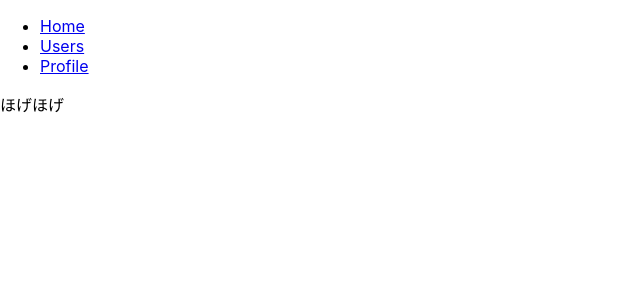
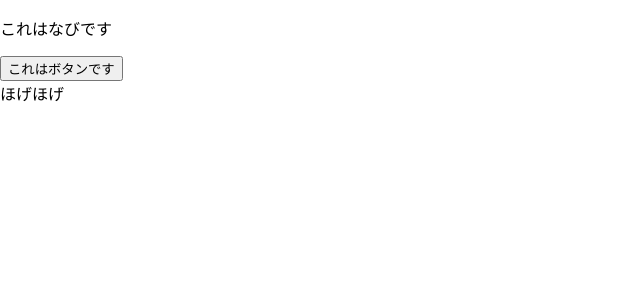
Before and after one commit to HTsuruo/nippo-react, a React (Create React App) app: page / in a window 1280 px wide. Shown: the top 300 px of the page, without its empty margins (0-640 px from the left). Built offline with nearby package versions, Linux system fonts and the light colour scheme.

Commit message:
feat: add button component.

```diff
--- a/src/App.tsx
+++ b/src/App.tsx
@@ -14,10 +14,13 @@
   return (
     <Router>
       <div>
-        <nav>
+        <Nav>
           <ul>
             <li>
               <Link to="/">Home</Link>
+            </li>
+            <li>
+              <Link to="/signin">SignIn</Link>
             </li>
             <li>
               <Link to="/users">Users</Link>
@@ -26,7 +29,7 @@
               <Link to="/profile">Profile</Link>
             </li>
           </ul>
-        </nav>
+        </Nav>
         <Switch>
           <Route path="/users">
             <User />
--- a/src/components/Nav.tsx
+++ b/src/components/Nav.tsx
@@ -1,7 +1,13 @@
 import React from 'react'
+import Button from './atoms/Button'
 
-const Nav = () => {
-  return <div>これはなびです</div>
+const Nav: React.FC<{}> = () => {
+  return (
+    <div>
+      <p>これはなびです</p>
+      <Button></Button>
+    </div>
+  )
 }
 
 export default Nav
--- /dev/null
+++ b/src/components/atoms/Button.tsx
@@ -0,0 +1,7 @@
+import React from 'react'
+
+const Button: React.FC<{}> = () => {
+  return <button>これはボタンです</button>
+}
+
+export default Button
```
Also changed, not shown: src/pages/SignIn.tsx (added, +7 -0 lines).
